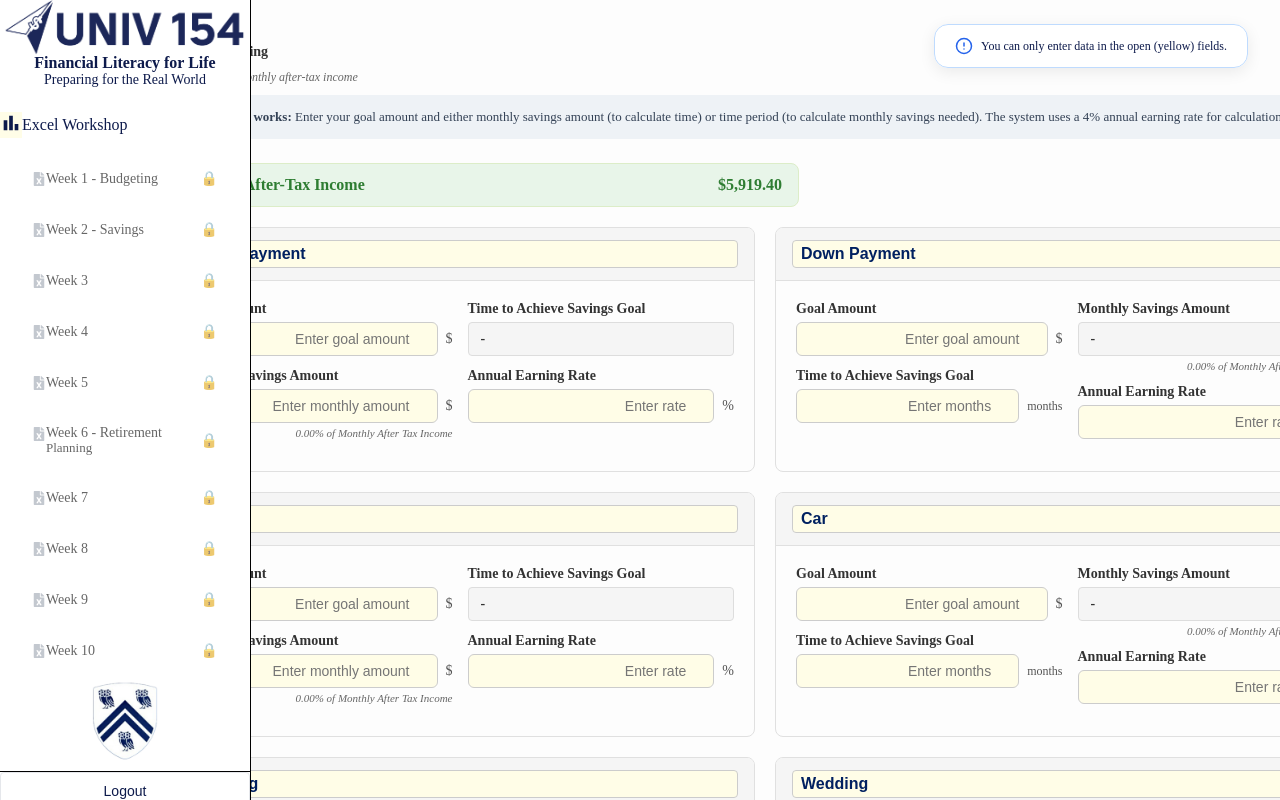
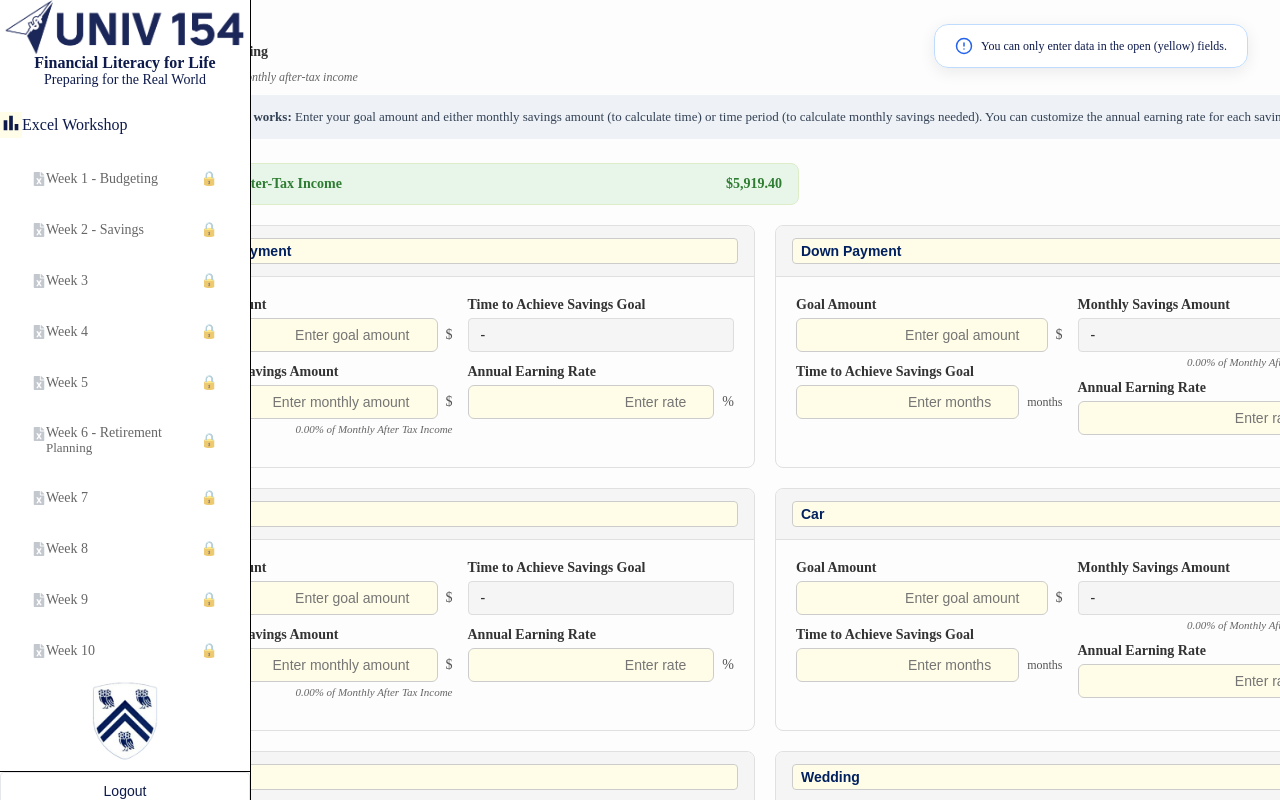
Before and after one commit to beyzaispiir/univ154, a React (Vite) app: page /dashboard/excel/week-2 in a window 1280 px wide. Built offline with nearby package versions, Linux system fonts and the light colour scheme; no server answers.

Commit message:
Fix Week 2 SavingsForm styling and info text
- Update info box text to mention customizable annual earning rate instead of fixed 4%
- Fix font sizes to match Week 1 styling (14px instead of 16px)
- Ensure consistent typography across all components

```diff
--- a/src/components/SavingsForm.jsx
+++ b/src/components/SavingsForm.jsx
@@ -163,7 +163,7 @@ const styles = {
     borderRadius: '8px', // Rounded corners
     fontWeight: '600',
     color: '#2e7d32',
-    fontSize: '16px'
+    fontSize: '14px'
   },
 
   // Input fields - matching Week 1 yellow styling
@@ -204,7 +204,7 @@ const styles = {
     fontWeight: '600',
     backgroundColor: '#f5f5f5', // Soft gray - matching Week 1
     color: '#002060', // Match nav link color for consistency
-    fontSize: '16px',
+    fontSize: '14px',
     padding: '12px 16px',
     borderBottom: '1px solid #e0e0e0'
   },
@@ -527,7 +527,7 @@ export default function SavingsForm() {
             <div style={styles.infoBox}>
               <InfoIcon />
               <div>
-                <strong>How it works:</strong> Enter your goal amount and either monthly savings amount (to calculate time) or time period (to calculate monthly savings needed). The system uses a 4% annual earning rate for calculations.
+                <strong>How it works:</strong> Enter your goal amount and either monthly savings amount (to calculate time) or time period (to calculate monthly savings needed). You can customize the annual earning rate for each savings goal.
               </div>
             </div>
 
@@ -582,7 +582,7 @@ export default function SavingsForm() {
                 padding: '12px 16px',
                 borderBottom: '1px solid #e0e0e0',
                 fontWeight: '600',
-                fontSize: '16px',
+                fontSize: '14px',
                 color: '#002060'
               }}>
                 <input
@@ -591,7 +591,7 @@ export default function SavingsForm() {
                     border: '1px solid #ccc',
                     padding: '4px 8px',
                     borderRadius: '4px',
-                    fontSize: '16px',
+                    fontSize: '14px',
                     fontWeight: '600',
                     color: '#002060',
                     width: '100%',
@@ -749,7 +749,7 @@ export default function SavingsForm() {
                   padding: '12px 16px',
                   borderBottom: '1px solid #e0e0e0',
                   fontWeight: '600',
-                  fontSize: '16px',
+                  fontSize: '14px',
                   color: '#002060'
                 }}>
                   <input
@@ -758,7 +758,7 @@ export default function SavingsForm() {
                       border: '1px solid #ccc',
                       padding: '4px 8px',
                       borderRadius: '4px',
-                      fontSize: '16px',
+                      fontSize: '14px',
                       fontWeight: '600',
                       color: '#002060',
                       width: '100%',
@@ -910,7 +910,7 @@ export default function SavingsForm() {
         {/* Summary Section - matching Week 1 styling */}
         <div style={{marginTop: '30px', display: 'flex', justifyContent: 'center'}}>
           <div style={styles.summaryContainer}>
-            <h3 style={{ margin: '0 0 20px 0', color: '#002060', fontSize: '18px', fontWeight: '600' }}>Summary</h3>
+            <h3 style={{ margin: '0 0 20px 0', color: '#002060', fontSize: '16px', fontWeight: '600' }}>Summary</h3>
             <div style={{ display: 'grid', gridTemplateColumns: '1fr 1fr 1fr', gap: '20px' }}>
               <div style={styles.summaryCard}>
                 <div style={{...styles.summaryValue, color: '#28a745'}}>
```
